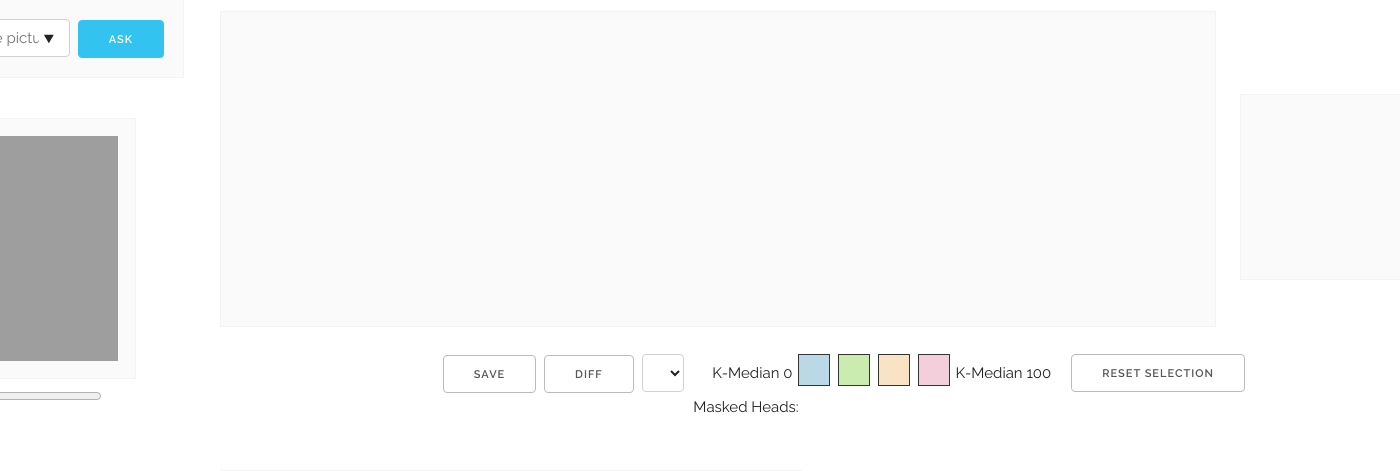
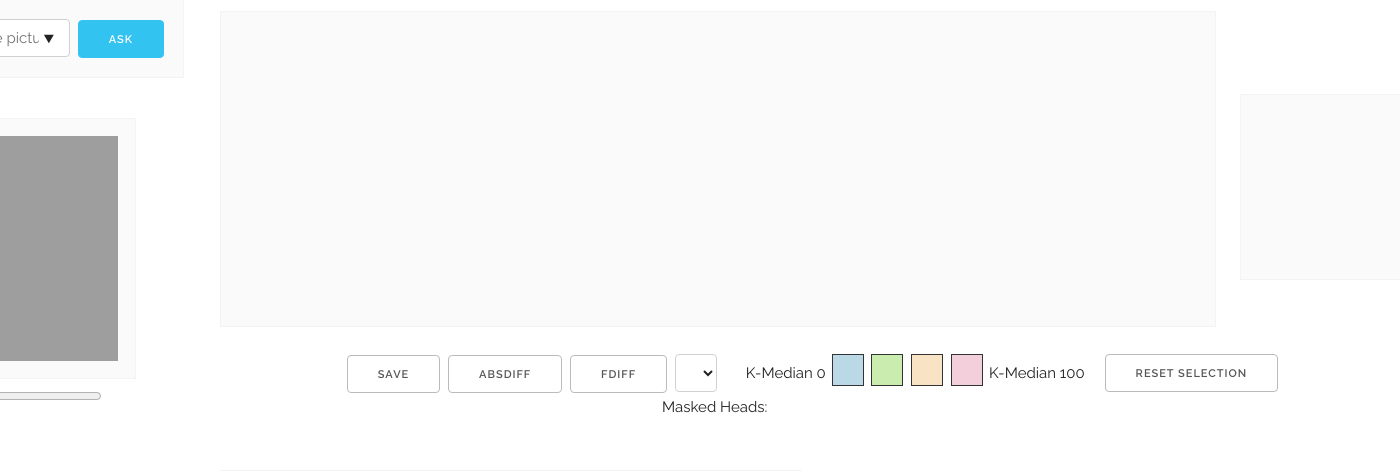
Before and after one commit to Theo-Jaunet/VisQA, a Flask app: template templates/index.html in a window 1400 px wide; the page is wider, and only the part inside the window is pictured. Shown: the part 57-528 px from the top of that part. Run offline with Flask 2, Linux system fonts and the light colour scheme; the template is opened without the code that fills it, so the values that code supplies are empty; parts of the project's set-up code (start-up, migrations or seed data) failed here and were passed over.

Commit message:
add of save/diff function

```diff
--- a/static/assets/js/main.js
+++ b/static/assets/js/main.js
@@ -25,9 +25,11 @@ let oldHeatLabels = {};
 
 let mono_col = d3.scaleLinear().domain([0, 0.35, 1]).range(['#ffffe1', '#FEEAA9', '#cf582f']).interpolate(d3.interpolateHcl);
 let diff_col = d3.scaleLinear().domain([0, 0.08, 0.5, 0.9]).range(["EFF0E8", '#f2e7e9', "#aa5b65", "#6b111c"]).interpolate(d3.interpolateHcl);
+let fDuff_col = d3.scaleSequential(d3.interpolatePuOr).domain([-0.8, 0.8]);
 
 let asked = false;
 let diff_bool = false;
+let fdiff_bool = false;
 
 let models = {};
 
@@ -356,7 +358,7 @@ function drawModel(mod) {
         // x = crossSt + ((pad + (sqSize + pad * 2) * 2) * i) + (pad)
         x = (crossSt + (crossWidth * i) + (block_xinter * i)) + xinter
         y = crossySt + yinter
-        let names = [["ll", "vv"], ["vl", "lv"]];
+        let names = [["vl", "lv"], ["ll", "vv"]];
 
         for (let j = 0; j < 2; j++) {
 
@@ -881,7 +883,6 @@ function fillHeads(data) {
     console.time("Coloring Squares")
     for (let i = 0; i < names.length; i++) {
 
-
         // console.log("Making name _: #" + names[i] + " Of value: " + data[names[i]]);
         let col = getCol(data[names[i]])
 
@@ -1147,7 +1148,6 @@ function drawHeat(data, name, coords) {
 
     let type = name.split("_")[0]
 
-    // console.log("Drawing");
 
     let can = document.getElementById("heatm");
 
@@ -1212,16 +1212,25 @@ function drawHeat(data, name, coords) {
 
             if (diff_bool) {
                 cont.fillStyle = diff_col(data[i][j]);
+            } else if (fdiff_bool) {
+                cont.fillStyle = fDuff_col(data[i][j]);
             } else {
                 cont.fillStyle = mono_col(data[i][j]);
             }
 
 
+            // cont.fillRect(st + marg + ((cw + pad) * j), st + marg + ((ch + pad) * i) + pad, cw, ch)
             cont.fillRect(st + marg + ((cw + pad) * j), st + marg + ((ch + pad) * i) + pad, cw, ch)
         }
     }
 }
 
+
+function agDiff(data) {
+    let tres = data.map(d => Math.max(...d))
+    return tres.reduce((a, b) => a + b) / tres.length
+
+}
 
 function findRC(coords, cw, ch, st, marg, pad) {
     let xscale = d3.scaleLinear().domain([88, 570]).range([145, 985])
@@ -1248,6 +1257,12 @@ function makeDiff(mat1, mat2) {
 
     return mat1.map((d, i) => d.map((f, j) => Math.abs(f - mat2[i][j])));
 
+}
+
+
+function makeDiff2(mat1, mat2) {
+
+    return mat1.map((d, i) => d.map((f, j) => f - mat2[i][j]));
 }
 
 
--- a/templates/index.html
+++ b/templates/index.html
@@ -146,11 +146,14 @@
                     <img src="static/assets/images/load.gif" style="width: 85px"/>
                     <h3> Loading ... </h3>
                 </div>
-                <div style="display: inline-block;position: absolute;left: 23%;bottom: -85px">
+                <div style="display: inline-block;position: absolute;left: 13%;bottom: -85px">
 
                     <div style="position: relative;display: inline-block;left: 0">
                         <button id="saveState"> Save</button>
-                        <button id="makeDiff"> Diff</button>
+                        <button id="makeDiff"> AbsDiff</button>
+                        <button id="fullDiff">
+                            FDiff
+                        </button>
                         <select style="display: inline-block;margin-right: 25px" class="one-half" id="models">
 
                         </select>
@@ -253,14 +256,43 @@
         $(this).toggleClass("button-primary")
 
         let diffHeat = {};
-
+        let svg = d3.select("#model")
         for (let i = 0; i < hk.length; i++) {
             diffHeat[hk[i]] = makeDiff(currHeatmaps[hk[i]], oldHeatmaps[hk[i]])
+            svg.select("#" + hk[i]).attr("fill", diff_col(agDiff(diffHeat[hk[i]])));
+
         }
 
-        currDiffHeat = diffHeat
+        currDiffHeat = diffHeat;
+        diff_bool = !diff_bool
+        fdiff_bool = !fdiff_bool
 
-        diff_bool = !diff_bool
+
+    });
+
+
+    $("#fullDiff").on("click", function () {
+
+        let hk = Object.keys(currHeatmaps)
+
+        $(this).toggleClass("button-primary")
+
+        let diffHeat = {};
+        let svg = d3.select("#model")
+        for (let i = 0; i < hk.length; i++) {
+            diffHeat[hk[i]] = makeDiff2(currHeatmaps[hk[i]], oldHeatmaps[hk[i]])
+            console.log(hk[i]);
+            console.log(currHeatmaps[hk[i]]);
+            console.log(oldHeatmaps[hk[i]]);
+            console.log(diffHeat[hk[i]]);
+            console.log("-------------");
+            svg.select("#" + hk[i]).attr("fill", diff_col(agDiff(diffHeat[hk[i]])));
+
+        }
+
+        currDiffHeat = diffHeat;
+        fdiff_bool = !fdiff_bool;
+
 
     });
 
@@ -487,7 +519,12 @@
 
             let id = elem.attr("id")
 
-            let data = (diff_bool?oldHeatmaps[id]:currHeatmaps[id])
+            let data = currHeatmaps[id];
+
+            if(diff_bool || fdiff_bool) {
+                data = currDiffHeat[id]
+            }
+
             drawHeat(data, id, [0, 0]);
             curHeat = data;
             curname = id
@@ -496,8 +533,9 @@
 
 
     d3.select("#heatm").on("mousemove", function () {
-        if (asked) {
-            drawHeat(curHeat, curname, d3.mouse(this))
+        if (curname) {
+            let data = (diff_bool ? currDiffHeat[curname] : currHeatmaps[curname])
+            drawHeat(data, curname, d3.mouse(this))
         }
     })
 
```
